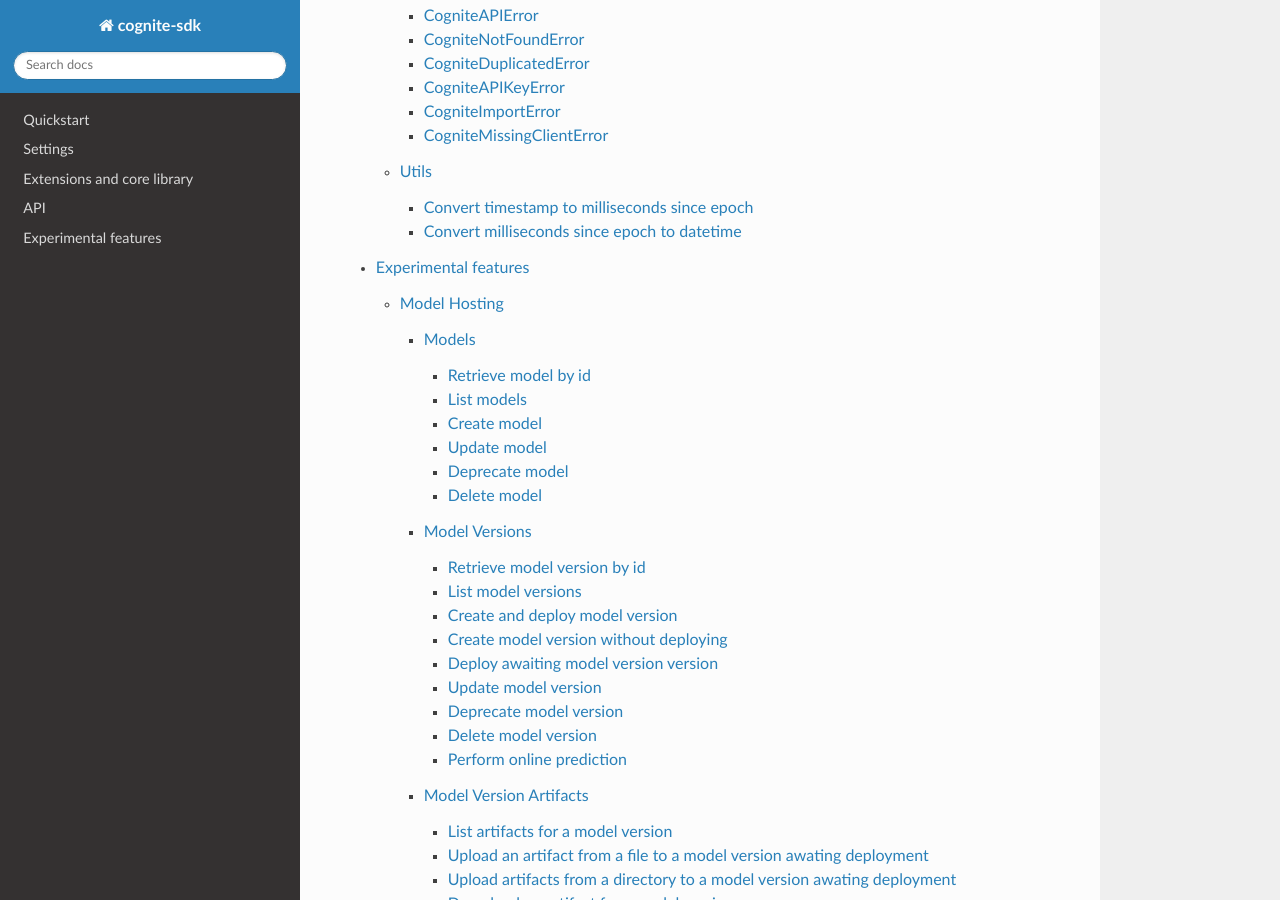
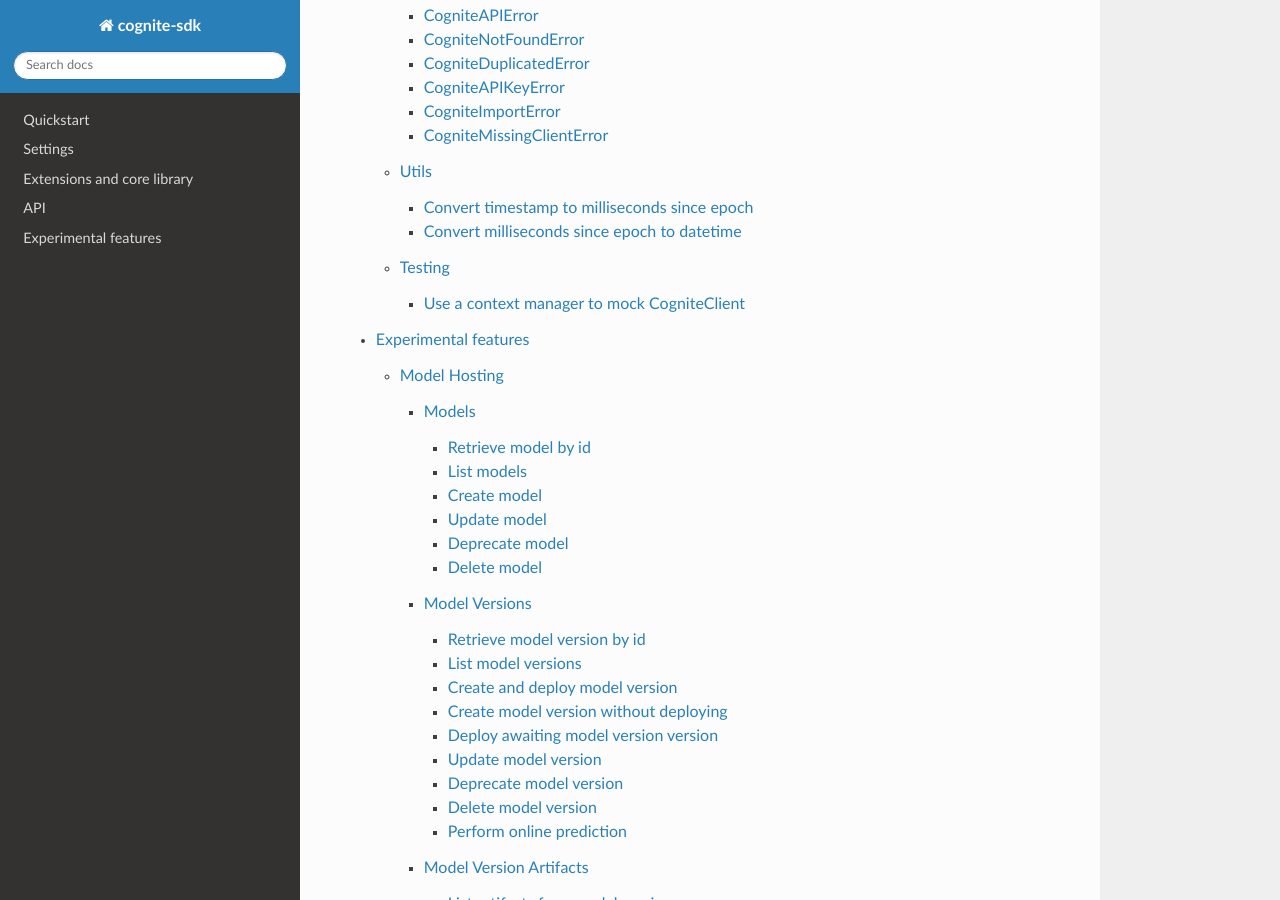
Before and after one commit to cognitedata/cognite-sdk-python, a Sphinx documentation site: the page built from docs/source/index.rst, in a window 1280 px wide and 900 px high, scrolled down 4626 px. Built offline with Sphinx 7.4.7 and the Read the Docs theme 2.0.0, drawn with Linux system fonts in a browser that asks for light colours.

Commit message:
Add to documentation

```diff
--- a/docs/source/cognite.rst
+++ b/docs/source/cognite.rst
@@ -779,6 +779,11 @@
 ^^^^^^^^^^^^^^^^^^^^^^^^^^^^^^^^^^^^^^^^^^^^
 .. autofunction:: cognite.client.utils.ms_to_datetime
 
+Testing
+-------
+Use a context manager to mock CogniteClient
+^^^^^^^^^^^^^^^^^^^^^^^^^^^^^^^^^^^^^^^^^^^
+.. autofunction:: cognite.client.testing.mock_cognite_client
 
 Experimental features
 =====================
```
